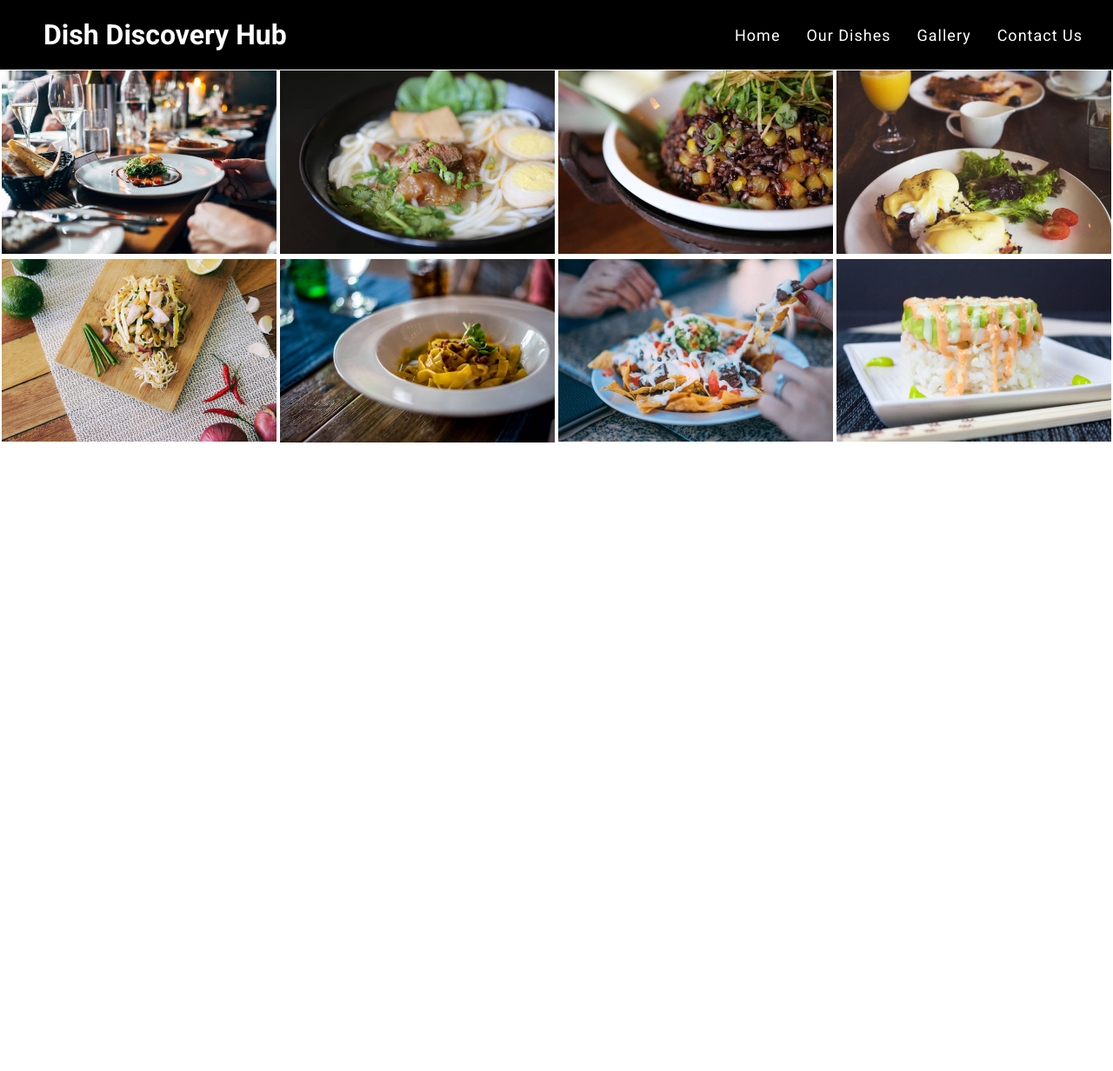
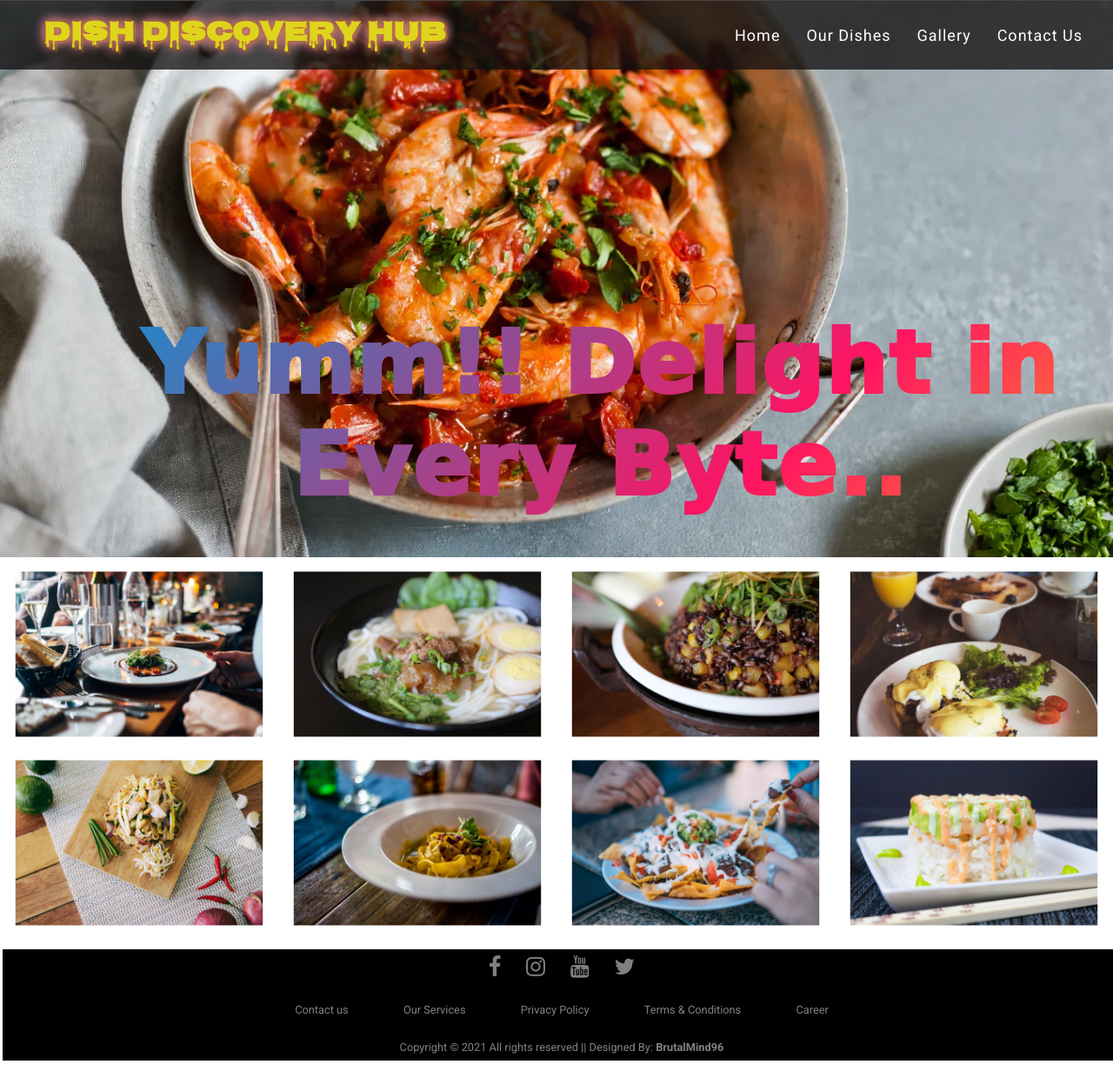
Before and after one commit to abhijithmshaji/MEARN, a plain HTML site: page index.html in a window 1280 px wide. Shown: the whole page at 87% size. Before the commit the page ends 800 px from the top, so only its background shows below. Drawn offline with Linux system fonts and the light colour scheme; a web font is replaced by a local one.

Commit message:
Added footer

```diff
--- a/foodGall.css
+++ b/foodGall.css
@@ -1,19 +1,28 @@
 @import url('https://fonts.googleapis.com/css2?family=Black+Ops+One&family=Mooli&family=Roboto:wght@400;500;700&family=Russo+One&family=Skranji&family=Teko:wght@500&display=swap');
+@import url('https://fonts.googleapis.com/css2?family=Black+Ops+One&family=Croissant+One&family=Mooli&family=Roboto:wght@400;500;700&family=Russo+One&family=Skranji&family=Teko:wght@500&display=swap');
+@import url('https://fonts.googleapis.com/css2?family=Black+Ops+One&family=Croissant+One&family=Mooli&family=Nosifer&family=Roboto:wght@400;500;700&family=Rubik+Burned&family=Russo+One&family=Skranji&family=Teko:wght@500&display=swap');
+@import url('https://fonts.googleapis.com/css2?family=Black+Ops+One&family=Croissant+One&family=Mooli&family=Roboto:wght@400;500;700&family=Rubik+Burned&family=Russo+One&family=Skranji&family=Teko:wght@500&display=swap');
 
 *{
     margin: 0;
     padding: 0;
-    box-sizing: border-box;
     font-family: 'roboto',san-serif;
 }
 nav{
     height: 80px;
-    background-color: #000000;
+    background-color: rgba(17, 16, 16, 0.767);
+    margin-bottom: 0px;
+    position: fixed;
+    width: 100%;
+    overflow: hidden;
+    z-index: 1;
+    /* opacity: 0.1; */
 
 }
 .container{
     margin: 0 auto;
     max-width: 100%;
+
 }
 nav .header{
     display: flex;
@@ -28,6 +37,19 @@ nav .logo a{
     color: #fff;
     text-decoration: none;
     font-weight: 700;
+    font-family: 'Nosifer', cursive;
+    animation: neon 3s ease infinite;
+}
+@keyframes neon {
+    0%,
+    100% {
+        text-shadow: 0 0 10px #d67c28a8, 0 0 20px #ddcb78a8, 0 0 20px #dbdac5a8, 0 0 20px #ef00e3a8, 0 0 2px #fed128, 2px 2px 2px #806914;
+        color: #e0c31d;
+    }
+    50% {
+        text-shadow: 0 0 2px #800e0b, 0 0 5px #d1807d, 0 0 5px #ebe2e1, 0 0 5px #800e0b, 0 0 2px #800e0b, 4px 4px 2px #40340a;
+        color: #ddeb1a;
+    }
 }
 nav .menu ul{
     display: flex;
@@ -45,13 +67,13 @@ nav .menu ul li a{
     letter-spacing: 1px;
 }
 nav .menu ul li a:hover{
-    padding: 10px;
+    padding: 8px;
     background: #fff;
     color: #000;
     border: none;
     outline: none;
     border-radius: 5px;
-    font-weight: 500;
+    font-weight: 400;
     font-size: 18px;
 }
 label i{
@@ -65,12 +87,63 @@ label i{
 label {
     display: none;
 }
-@media(max-width:780px){
+.banner{
+    height: 100%;
+    position: relative;
+    z-index: -1;
+}
+.caption{
+    position: absolute;
+    top: 360px;
+    left: 100px;
+    font-family: 'Croissant One', cursive;
+    font-size: 100px;
+    font-weight: 1000;
+    letter-spacing: 2px;
+    /* text-shadow: 1px 1px 2px rgb(197, 171, 171), 0 0 1em blue, 0 0 0.2em blue; */
+    text-align: center;
+    /* color: #9ad175; */
+    /* text-transform: uppercase; */
+    background-image: linear-gradient(
+      -225deg,
+      #9281cf 0%,
+      #0d93d1 29%,
+      #ff1361 67%,
+      #fff800 100%
+    );
+    background-size: auto auto;
+    background-clip: border-box;
+    background-size: 200% auto;
+    color: #fff;
+    background-clip: text;
+    /* text-fill-color: transparent; */
+    -webkit-background-clip: text;
+    -webkit-text-fill-color: transparent;
+    animation: textclip 3s linear infinite;
+    display: inline-block;
+        /* font-size: 190px; */
+}
+@keyframes textclip {
+    to {
+      background-position: 100% center;
+    }
+  }
+  .section img{
+    transform: scale(.9);
+    transition: .5s ease-in-out;
+  }
+  .section img:hover {
+    transform: scale(1);
+    box-shadow: rgba(0, 0, 0, 0.16) 0px 3px 6px, rgba(0, 0, 0, 0.23) 0px 3px 6px;
+  }
+
+@media(max-width:810px){
     nav .menu ul{
         position: fixed;
         top:80px;
         left:-100%;
-        background-color: #333;
+        /* background-color: #333; */
+        background-color: rgba(15, 14, 14, 0.747);
         height: 100vh;
         width: 100%;
         display: block;
@@ -105,19 +178,12 @@ label {
     nav .logo a{
         font-size: 30px;
     }
-    /* .banner{
-        background: url(./image/prawns.webp);
-        height: 200px;
-        width: 100%;
-        background-position: center;
-        background-repeat: no-repeat;
-        background-size: cover;
-        background-attachment: fixed;
-    } */
-    .section{
-        flex:50%;
-        /* flex-direction: row; */
+    .caption{
+        font-size: 50px;
+        top: 88px;
+        left: -2px;
     }
+
 }
 @media(max-width:400px){
     nav .menu ul{
@@ -140,46 +206,14 @@ label {
     nav .menu ul li a{
         font-size: 18px;
     }
+    .caption{
+        font-size: 20px;
+        left: 10px;
+    }
 
-    .section{
-        flex: 100%;
-    }
-    /* .banner{
-        background: url(./image/prawns.webp);
-        height: 300px;
-        width: 100%;
-        background-position: center;
-        background-repeat: no-repeat;
-        background-size: cover;
-        background-attachment: fixed;
-    } */
+
 }
-/* .banner{
-    background: url(./image/prawns.webp);
-    height: 500px;
-    width: 100%;
-    background-position: center;
-    background-repeat: no-repeat;
-    background-size: cover;
-    background-attachment: fixed;
-}
-.banner img{
-    width: 100%;
-    height: 100%;
-} */
-/* .banner span{
-    font-size: 60px;
-    font-family: 'roboto';
-    font-weight: 700;
-    color: #0e0d0d;
-    font-style: italic;
-    text-align: center;
-    position: absolute;
-    top:10px;
-    left: 460px;
-    width: 0px;
 
-} */
 .gall{
     display: flex;
     flex-wrap: wrap;
@@ -187,7 +221,7 @@ label {
 .section{
     /* flex-direction: row; */
     padding: 0 2px;
-    flex: 25%;
+    flex: 20%;
 }
 img{
     width: 100%;
@@ -195,3 +229,72 @@ img{
     /* padding: 0 2px; */
     /* transition: .8s ease-in-out ; */
 }
+@media(max-width:810px){
+    .section{
+        flex: 33%;
+    }
+}
+@media(max-width:400px){
+    .section{
+        flex: 100%;
+    }
+}
+
+.footer{
+    background:#000;
+    padding:30px 0px;
+    font-family: 'Play', sans-serif;
+    text-align:center;
+    /* position: fixed; */
+    /* bottom: 0; */
+    width: 100%;
+    /* top: 600px; */
+    margin: 0 3px;
+    padding: 0 3px;
+    }
+
+    .footer .row{
+    width:100%;
+    margin:1% 0%;
+    padding:0.6% 0%;
+    color:gray;
+    font-size:0.8em;
+    }
+
+    .footer .row a{
+    text-decoration:none;
+    color:gray;
+    transition:0.5s;
+    }
+
+    .footer .row a:hover{
+    color:#fff;
+    }
+
+    .footer .row ul{
+    width:100%;
+    }
+
+    .footer .row ul li{
+    display:inline-block;
+    margin:0px 30px;
+    }
+
+    .footer .row a i{
+    font-size:2em;
+    margin:0% 1%;
+    }
+@media(max-width:810px)  {
+    .footer{
+        text-align:left;
+        padding:5%;
+        }
+        .footer .row ul li{
+        display:block;
+        margin:10px 0px;
+        text-align:left;
+        }
+        .footer .row a i{
+        margin:0% 3%;
+        }
+}
--- a/index.html
+++ b/index.html
@@ -12,6 +12,12 @@
       crossorigin="anonymous"
       referrerpolicy="no-referrer"
     />
+    <!--FONT AWESOME-->
+<link rel="stylesheet" href="https://cdnjs.cloudflare.com/ajax/libs/font-awesome/4.7.0/css/font-awesome.min.css">
+
+<!--GOOGLE FONTS-->
+<link rel="preconnect" href="https://fonts.gstatic.com">
+<link href="https://fonts.googleapis.com/css2?family=Fredoka+One&family=Play&display=swap" rel="stylesheet">
   </head>
   <body>
   <nav>
@@ -36,9 +42,11 @@
           </div>
         </div>
   </nav>
-  <!-- <div class="banner">
+  <div class="banner">
+    <p class="caption">Yumm!! Delight in Every Byte..</p>
     <img src="./image/prawns.webp" alt="">
-  </div> -->
+
+  </div>
   <div class="gall">
     <div class="section">
       <img src="./image/gallery00.jpg" alt="">
@@ -57,7 +65,29 @@
       <img src="./image/gallery06.jpg" alt="">
       <img src="./image/gallery07.jpg" alt="">
     </div>
+  </div>
+  <div class="footer">
+    <div class="row">
+      <a href="#"><i class="fa fa-facebook"></i></a>
+      <a href="#"><i class="fa fa-instagram"></i></a>
+      <a href="#"><i class="fa fa-youtube"></i></a>
+      <a href="#"><i class="fa fa-twitter"></i></a>
+      </div>
 
+      <div class="row">
+      <ul>
+      <li><a href="#">Contact us</a></li>
+      <li><a href="#">Our Services</a></li>
+      <li><a href="#">Privacy Policy</a></li>
+      <li><a href="#">Terms & Conditions</a></li>
+      <li><a href="#">Career</a></li>
+      </ul>
+      </div>
+
+      <div class="row">
+      Copyright © 2021  All rights reserved || Designed By: <b>BrutalMind96</b>
+      </div>
+      </div>
   </div>
   </body>
 </html>
```
